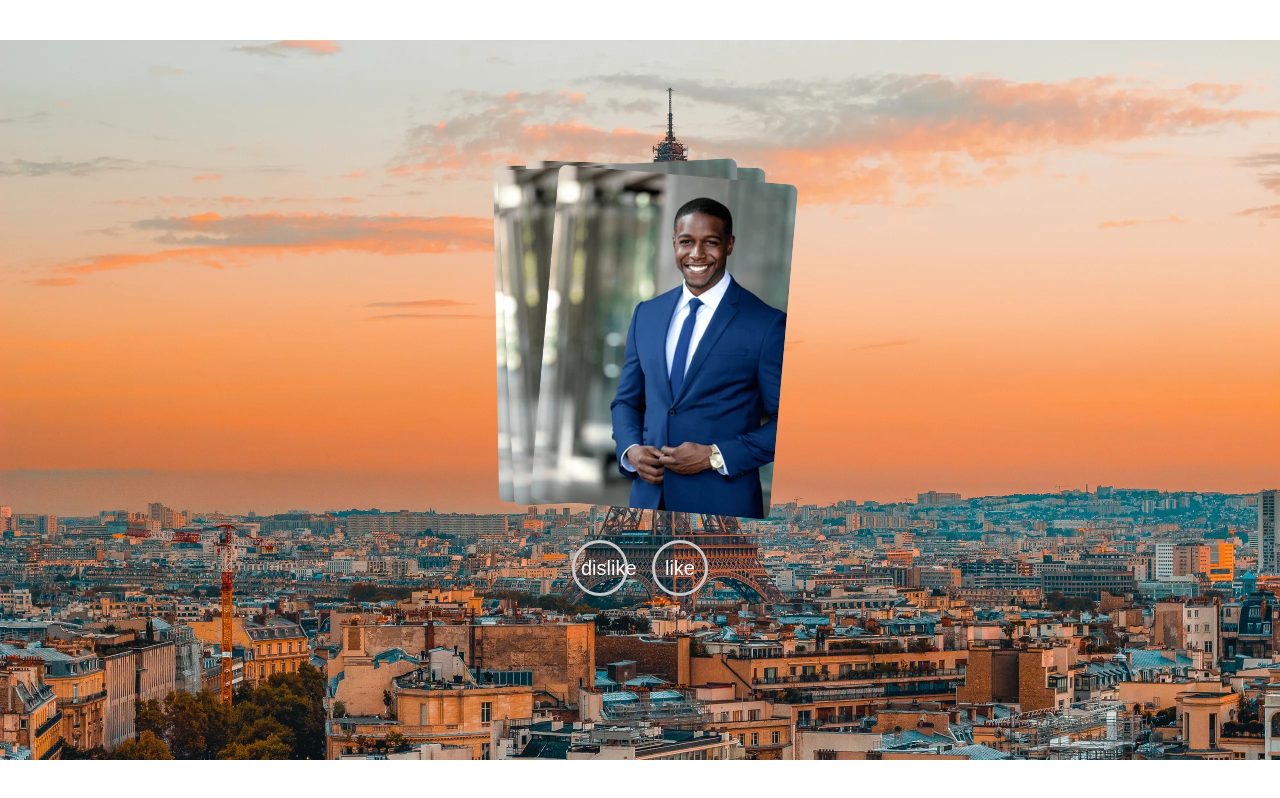
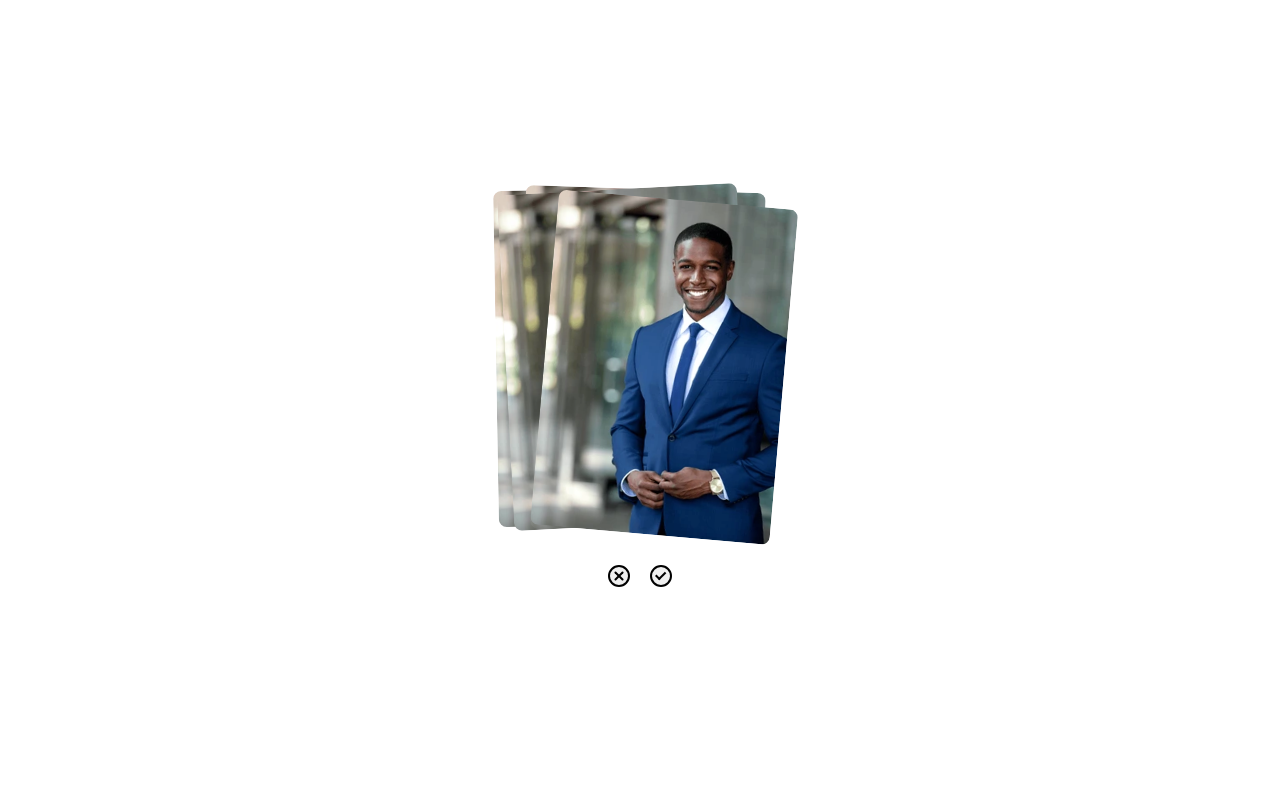
Before and after one commit to reshav1234/tindin, a React (Vite) app in the folder client/: page / in a window 1280 px wide. Shown: the top 798 px of the page. Built offline with nearby package versions, Linux system fonts and the light colour scheme.

Commit message:
swipe update

```diff
--- a/client/src/Components/UserProfile/UserProfile.css
+++ b/client/src/Components/UserProfile/UserProfile.css
@@ -1,144 +1,182 @@
-body{
-  margin:0px;
-  background-image:url('../../Assets/paris.webp');
-  background-position: center;
+
+.card-swiper {
   background-repeat: no-repeat;
   background-size: contain;
-  display:grid;
-  height:100vh;
-  place-items:center;
+  display: flex;
+  flex-direction: column;
+  justify-content:center;
+  height: 100vh;
+  place-items: center;
   width: auto;
   object-fit: cover;
 }
 
-.card-group, .hero-group, .card{
-  aspect-ratio:5/7;
+.card-group, .hero-group, .card {
+  aspect-ratio: 5 / 7;
 }
 
-.card-group, .hero-group, .big-card{
-  width:30vmin;
+.card-group, .hero-group, .big-card {
+  width: 30vmin;
 }
 
-.hero-group{
-  position:absolute;
+.hero-group {
+  position: absolute;
   transition: transform 400ms ease;
 }
 
-.hero-group[data-status = "unknown"]{
+.hero-group[data-status="unknown"] {
   transform: scale(0);
-  transition:none;
+  transition: none;
 }
 
-.hero-group[data-status = "active"]{
+.hero-group[data-status="active"] {
   transition-delay: 300ms;
 }
 
-.hero-group[data-status = "after"]{
-  transform: translate(50%) scale(0);
+.hero-group[data-status="after"] {
+  transform: translateX(100%) scale(0);
 }
 
-
 .hero-group[data-status="before"] {
-  transform: translateX(-50%) scale(0);
+  transform: translateX(-100%) scale(0);
 }
 
 .hero-group[data-status="becoming-active-from-after"] {
-  transform: translateX(50%) scale(0);
+  transform: translateX(100%) scale(0);
   transition: none;
 }
 
 .hero-group[data-status="becoming-active-from-before"] {
-  transform: translateX(-50%) scale(0);
+  transform: translateX(-100%) scale(0);
   transition: none;
 }
 
-
-
-.card{
-  background-color:rgba(255,255,255,0.05);
-  position:absolute;
+.card {
+  background-color: rgba(255, 255, 255, 0.05);
+  position: absolute;
   transition: transform 800ms cubic-bezier(.05, .43, .25, .95);
 }
 
-.big-card{
-  width:30vmin;
-  border-radius:1vmin;
+.big-card {
+  width: 30vmin;
+  border-radius: 1vmin;
 }
 
-.small-card{
-  width:12vmin;
-  border-radius:2vmin;
-  left:50%;
-  top:50%;
+.small-card {
+  width: 12vmin;
+  border-radius: 2vmin;
+  left: 50%;
+  top: 50%;
   transform: translate(-50%, -50%);
 }
 
-.big-card:nth-child(2){
+.big-card:nth-child(2) {
   transform: translateX(-10%) rotate(-1deg);
 }
 
-.big-card:nth-child(4){
+.big-card:nth-child(4) {
   transform: rotate(2deg);
 }
 
-.big-card:nth-child(6){
+.big-card:nth-child(6) {
   transform: translateX(-6%) rotate(-3deg);
 }
 
-
-.big-card:nth-child(8){
+.big-card:nth-child(8) {
   transform: translate(10%, 3%) rotate(5deg);
 }
 
-
-.hero-group:hover > .big-card:nth-child(2){
+.hero-group:hover > .big-card:nth-child(2) {
   transform: translate(-75%, 16%) rotate(-24deg);
 }
 
-.hero-group:hover > .big-card:nth-child(4){
+.hero-group:hover > .big-card:nth-child(4) {
   transform: translate(-25%, 8%) rotate(-8deg);
 }
 
-.hero-group:hover > .big-card:nth-child(6){
+.hero-group:hover > .big-card:nth-child(6) {
   transform: translate(25%, 8%) rotate(8deg);
 }
 
-.hero-group:hover > .big-card:nth-child(8){
+.hero-group:hover > .big-card:nth-child(8) {
   transform: translate(75%, 16%) rotate(24deg);
 }
 
 .hero-group:hover .small-card:nth-child(1) {
-  transform:translate(200%, -160%) rotate(-15deg);
+  transform: translate(200%, -160%) rotate(-15deg);
 }
 
 .hero-group:hover .small-card:nth-child(3) {
-  transform:translate(160%, 170%) rotate(15deg);
+  transform: translate(160%, 170%) rotate(15deg);
 }
 
 .hero-group:hover .small-card:nth-child(5) {
-  transform:translate(-200%, -170%) rotate(15deg);
+  transform: translate(-200%, -170%) rotate(15deg);
 }
 
 .hero-group:hover .small-card:nth-child(7) {
-  transform:translate(-280%, 140%) rotate(-15deg);
+  transform: translate(-280%, 140%) rotate(-15deg);
 }
 
-.card-swiper-button{
-  margin:5vmin;
-  display:flex;
-  justify-content:space-around;
+.card-swiper-button {
+  margin: 5vmin;
+  display: flex;
+  justify-content: space-around;
+  gap:20px;
 }
 
-.card-swiper-button button{
-  font-size: 2.5vmin;
-  border: 0.4vmin solid rgb(200, 200, 200);
-  border-radius: 100%;
-  color: white;
-  background-color: transparent;
-  height: 7vmin;
-  width: 7vmin;
-  display: grid;
-  place-items: center;
-  cursor: pointer;
+.card-swiper-button .button1{
+  box-sizing: border-box;
+  position: relative;
+  display: block;
+  transform: scale(var(--ggs,1));
+  width: 22px;
+  height: 22px;
+  border: 2px solid;
+  border-radius: 40px
+}
 
+.card-swiper-button .button1::after,.card-swiper-button .button1::before {
+  content: "";
+  display: block;
+  box-sizing: border-box;
+  position: absolute;
+  width: 12px;
+  height: 2px;
+  background: currentColor;
+  transform: rotate(45deg);
+  border-radius: 5px;
+  top: 8px;
+  left: 3px
 }
+
+.card-swiper-button .button1::after {
+  transform:rotate(-45deg);
+}
+
+.card-swiper-button .button2 {
+  box-sizing: border-box;
+  position: relative;
+  display: block;
+  transform: scale(var(--ggs,1));
+  width: 22px;
+  height: 22px;
+  border: 2px solid;
+  border-radius: 100px
+}
+
+.card-swiper-button .button2::after{
+  content: "";
+  display: block;
+  box-sizing: border-box;
+  position: absolute;
+  left: 3px;
+  top: -1px;
+  width: 6px;
+  height: 10px;
+  border-color: currentColor;
+  border-width: 0 2px 2px 0;
+  border-style: solid;
+  transform-origin: bottom left;
+  transform: rotate(45deg)
+}
--- a/client/src/Components/UserProfile/UserProfile.jsx
+++ b/client/src/Components/UserProfile/UserProfile.jsx
@@ -1,11 +1,13 @@
-
 import { useState, useEffect } from 'react';
 import image_01 from "../../Assets/business.webp";
 import business_02 from "../../Assets/business_02.jpg";
 import './UserProfile.css';
 
+
+
 const UserProfile = () => {
   const [activeIndex, setActiveIndex] = useState(0);
+  const [action, setAction] = useState(null); // Add action state
 
   const cardGroupData = [
     {
@@ -46,23 +48,31 @@ const UserProfile = () => {
 
   useEffect(() => {
     const currentGroup = document.querySelector(`[data-index="${activeIndex}"]`);
-    const nextIndex = activeIndex + 1 <= cardGroupData.length - 1 ? activeIndex + 1 : 0;
+    const nextIndex = action === 'like'
+      ? (activeIndex + 1 <= cardGroupData.length - 1 ? activeIndex + 1 : 0)
+      : (activeIndex - 1 >= 0 ? activeIndex - 1 : cardGroupData.length - 1);
     const nextGroup = document.querySelector(`[data-index="${nextIndex}"]`);
 
     if (currentGroup && nextGroup) {
-      currentGroup.dataset.status = 'after';
-      nextGroup.dataset.status = 'becoming-active-from-before';
+      currentGroup.dataset.status = action === 'like' ? 'after' : 'before';
+      nextGroup.dataset.status = action === 'like' ? 'becoming-active-from-before' : 'becoming-active-from-after';
 
       setTimeout(() => {
         nextGroup.dataset.status = 'active';
         currentGroup.dataset.status = 'unknown';
       }, 0);
     }
-  }, [activeIndex, cardGroupData.length]);
+
+  }, [activeIndex, action, cardGroupData.length]);
 
   const handleLoveClick = () => {
-    const nextIndex = activeIndex + 1 <= cardGroupData.length - 1 ? activeIndex + 1 : 0;
-    setActiveIndex(nextIndex);
+    setAction('like');
+    setActiveIndex((prevIndex) => (prevIndex + 1 <= cardGroupData.length - 1 ? prevIndex + 1 : 0));
+  };
+
+  const handleDislikeClick = () => {
+    setAction('dislike');
+    setActiveIndex((prevIndex) => (prevIndex - 1 >= 0 ? prevIndex - 1 : cardGroupData.length - 1));
   };
 
   return (
@@ -76,9 +86,7 @@ const UserProfile = () => {
             data-status={
               index === activeIndex
                 ? 'active'
-                : index === (activeIndex + 1 <= cardGroupData.length - 1 ? activeIndex + 1 : 0)
-                  ? 'becoming-active-from-before'
-                  : 'unknown'
+                : 'unknown'
             }
           >
             {Array.isArray(cardGroup.imageURL) &&
@@ -91,8 +99,8 @@ const UserProfile = () => {
         ))}
       </div>
       <div className="card-swiper-button">
-        <button>dislike</button>
-        <button onClick={handleLoveClick}>like</button>
+        <button className="button1" onClick={handleDislikeClick}></button>
+        <button className="button2" onClick={handleLoveClick}></button>
       </div>
     </div>
   );
```
